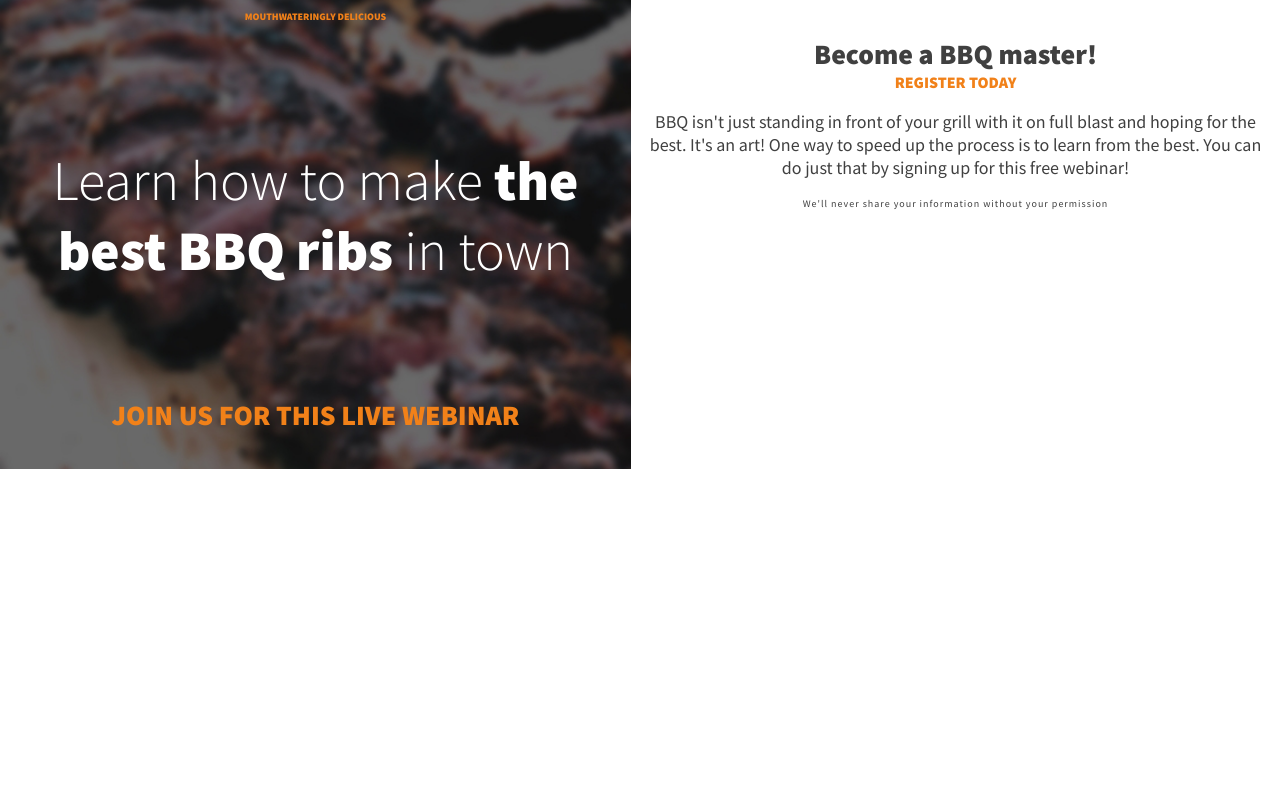
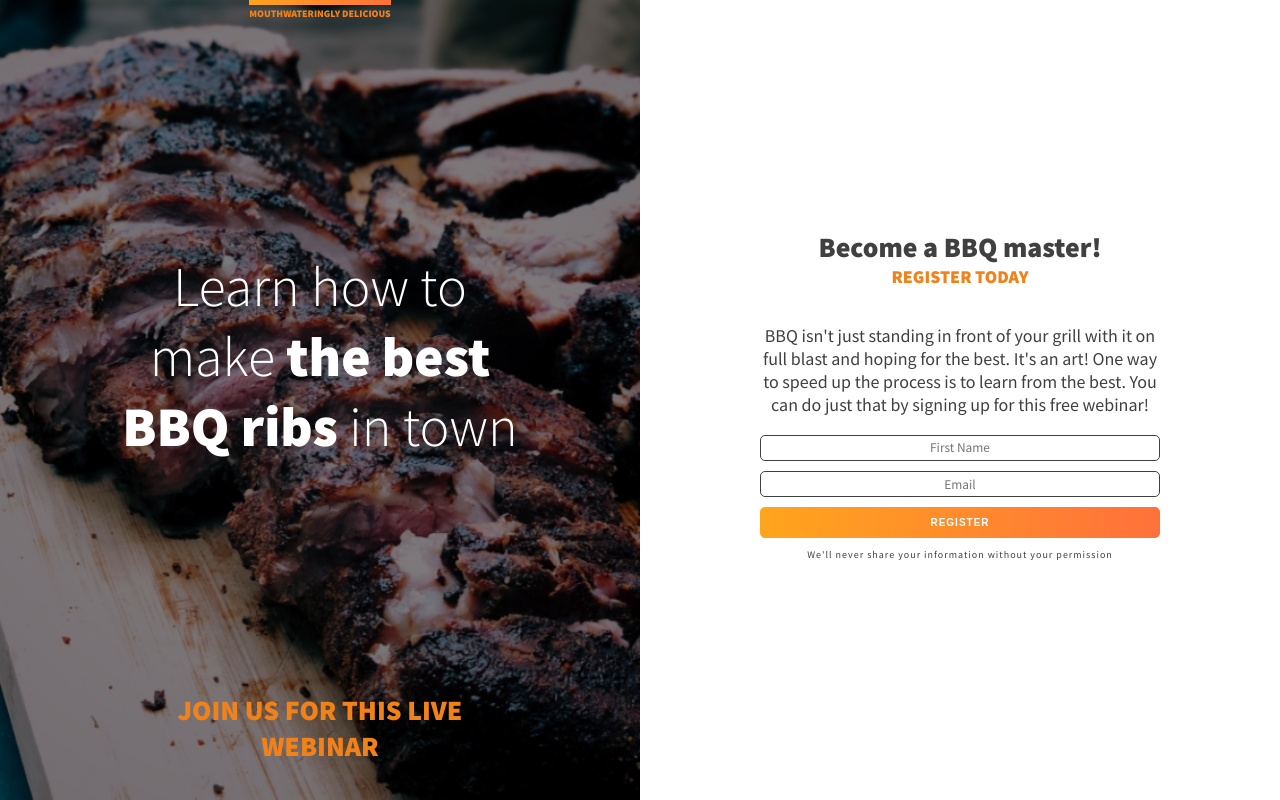
Before and after one commit to Rachelkiff/BBQPage, a plain HTML site: page index.html in a window 1280 px wide. Drawn offline with Linux system fonts and the light colour scheme.

Commit message:
Commiting final project.

```diff
--- /dev/null
+++ b/app.js
@@ -0,0 +1,24 @@
+let emailCollectorForm = document.getElementById("Email-Collector")
+emailCollectorForm.addEventListener("submit", event => {
+    event.preventDefault()
+
+    let ourFormData = new FormData(event.target)
+
+    let userFirstName = ourFormData.get("firstName")
+
+    let emailAddress = ourFormData.get("emailAddress")
+
+
+    let updatedHtmlContent = `
+    <h2>Congratulations, ${userFirstName}! </h2>
+
+    <p>You're on your way to becoming a BBQ Master!</p>
+
+
+        <p class="fine-print">You will get weekly BBQ tips sent to: ${emailAddress} </p>
+
+         `
+        let ourMainContent = document.getElementById("Main-Content")
+        ourMainContent.innerHTML = updatedHtmlContent
+
+})
--- a/index.html
+++ b/index.html
@@ -18,14 +18,22 @@
 
 
 
-        <div class="main-content">
+        <div id="Main-Content" class="main-content">
             <h2>Become a BBQ master! </h2>
             <p> Register Today</p>
             <p>BBQ isn't just standing in front of your grill with it on full blast and
                 hoping for the best. It's an art! One way to speed up the process is to learn from the best.
                 You can do just that by signing up for this free webinar!</p>
 
-                <form action=""></form>
+                <form id="Email-Collector" class="email-coll" action="#" method="post">
+
+                        <input name="firstName" type="text" placeholder="First Name" required>
+
+
+                        <input name="emailAddress" type="email" placeholder="Email" required>
+
+                    <button class="btn btn-primary" type="submit">Register</button>
+                </form>
                 <p class="fine-print">We'll never share your information
                  without your permission</p>
 
@@ -34,7 +42,7 @@
 
 
 
-
+    <script src="app.js"></script>
 
 </body>
 </html>
--- a/style.css
+++ b/style.css
@@ -1,3 +1,9 @@
+/*  font-family: 'Source Sans Pro', sans-serif;  */
+
+* {
+    box-sizing: border-box;
+}
+
 body {
     margin: 0;
     font-family: 'Source Sans Pro', sans-serif;
@@ -6,15 +12,20 @@ body {
     text-align: center;
 }
 
+
+/* =================
+   Typography
+   ================= */
+
 h1 {
     font-size: 2.25rem;
     font-weight: 300;
     color: #fff;
-    margin: 2em 0;
+    margin: 0;
 }
 
 h1 + p {
-    color: #f18119;
+    color: #F18119;
     font-weight: 900;
     font-size: 1.3125rem;
     text-transform: uppercase;
@@ -27,19 +38,23 @@ h2 {
 }
 
 h2 + p {
-    color: #f18119;
-    font-size: 1rem;
     font-weight: 900;
+    color: #F18119;
+    margin-top: 0;
     text-transform: uppercase;
-    margin-top: 0;
 }
 
 .top-text {
     font-size: 0.625rem;
+    color: #F18119;
+    margin: 0;
+    padding-top: 2px;
     font-weight: 900;
-    color: #f18119;
     text-transform: uppercase;
     order: -1;
+    border-top: 5px solid #F18119;
+    border-image: linear-gradient(to left, #ff713b , #ffa51d) 1;
+
 }
 
 .fine-print {
@@ -47,32 +62,102 @@ h2 + p {
     letter-spacing: 1px;
 }
 
+strong { font-weight: 900; }
 
-strong {
-    font-weight: 900;
-}
 
-/* INTRO SECTION */
+/* =================
+   Intro section
+   ================= */
 
 .intro {
-    background-image: url(Images/dark-ribs.jpg);
+    background-image: url(Images/ribs.jpg);
+    background-size: cover;
     background-color: #404040;
-    background-size: cover;
     background-position: center;
+    background-blend-mode: overlay;
     padding: 0 .5em 2em;
     display: flex;
     flex-direction: column;
+    justify-content: space-between;
+    min-height: 50vh;
 }
 
-/* MAIN CONTENT */
+
+/* =================
+   main-content section
+   ================= */
 
 .main-content {
     padding: 2em 1em;
 }
 
-/* MEDIA QUERY */
 
-@media (min-width:500px ) {
+
+.intro > *,
+.main-content > * {
+    max-width: 400px;
+    margin-left: auto;
+    margin-right: auto;
+}
+
+
+/* =================
+   form
+   ================= */
+
+.email-collector {
+    width: 80%;
+    max-width: 300px;
+}
+
+input,
+.btn {
+    width: 100%;
+    border-radius: 5px;
+}
+
+input {
+    font-family: inherit;
+    text-align: inherit;
+    margin-bottom: .75em;
+    padding: .25em;
+    border: 1px solid #404040;
+    transform: scale(1);
+    transition: transform 250ms;
+}
+
+input:focus {
+    transform: scale(1.1);
+}
+
+.btn {
+    display: inline-block;
+    padding: 1em 1.5em;
+    font-size: 0.625rem;
+    text-transform: uppercase;
+    font-weight: 900;
+    letter-spacing: 1px;
+    border: 0;
+    cursor: pointer;
+}
+
+.btn-primary {
+    background: linear-gradient(to left, #ff713b , #ffa51d);
+    color: white;
+    transform: scale(1);
+    transition: transform 250ms;
+}
+
+.btn-primary:hover,
+.btn-primary:focus {
+    transform: scale(1.1);
+}
+
+/* =================
+   media queries
+   ================= */
+
+@media (min-width: 500px) {
     body {
         font-size: 1.125rem;
         display: flex;
@@ -84,12 +169,18 @@ strong {
 
     h2,
     h1 + p {
-        font-size: 1.75rem ;
+        font-size: 1.75rem;
     }
 
     .intro,
     .main-content {
         width: 50%;
+        min-height: 100vh;
     }
 
+    .main-content {
+        display: flex;
+        flex-direction: column;
+        justify-content: center;
+    }
 }
```
